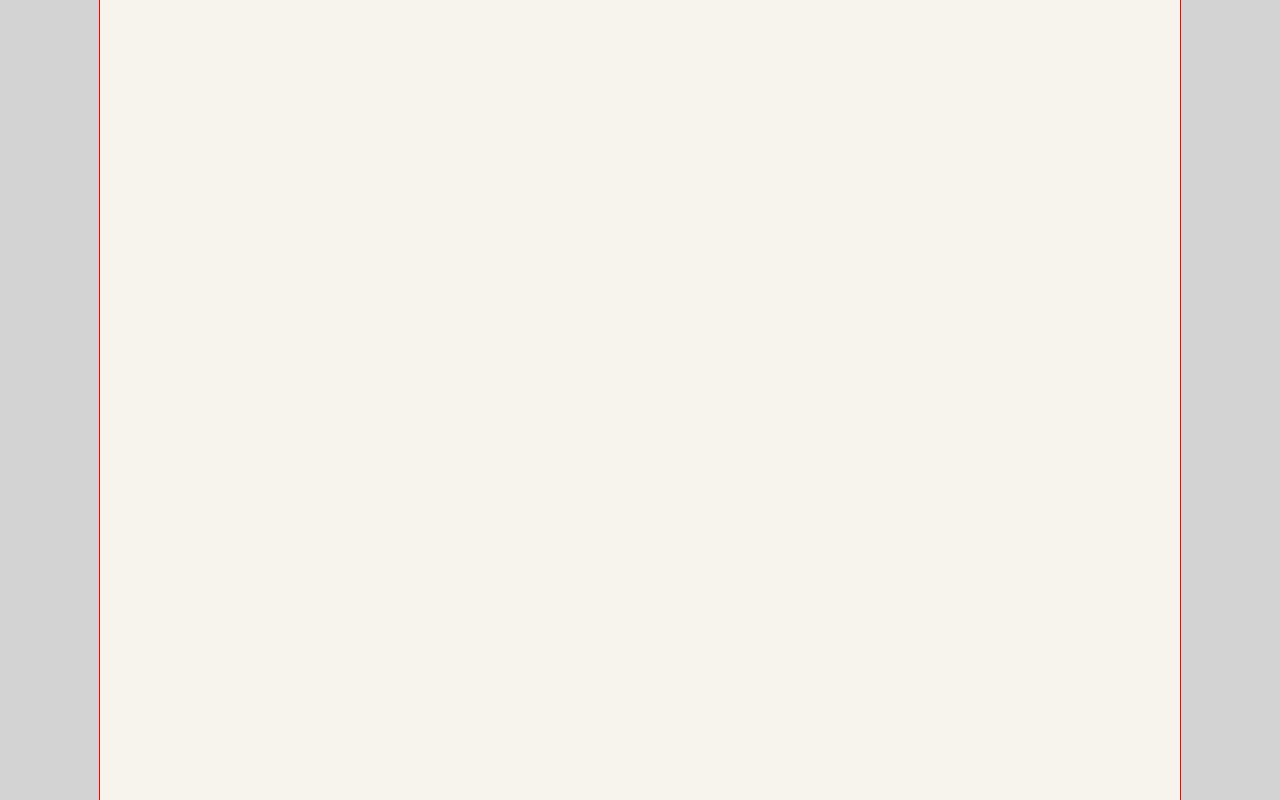
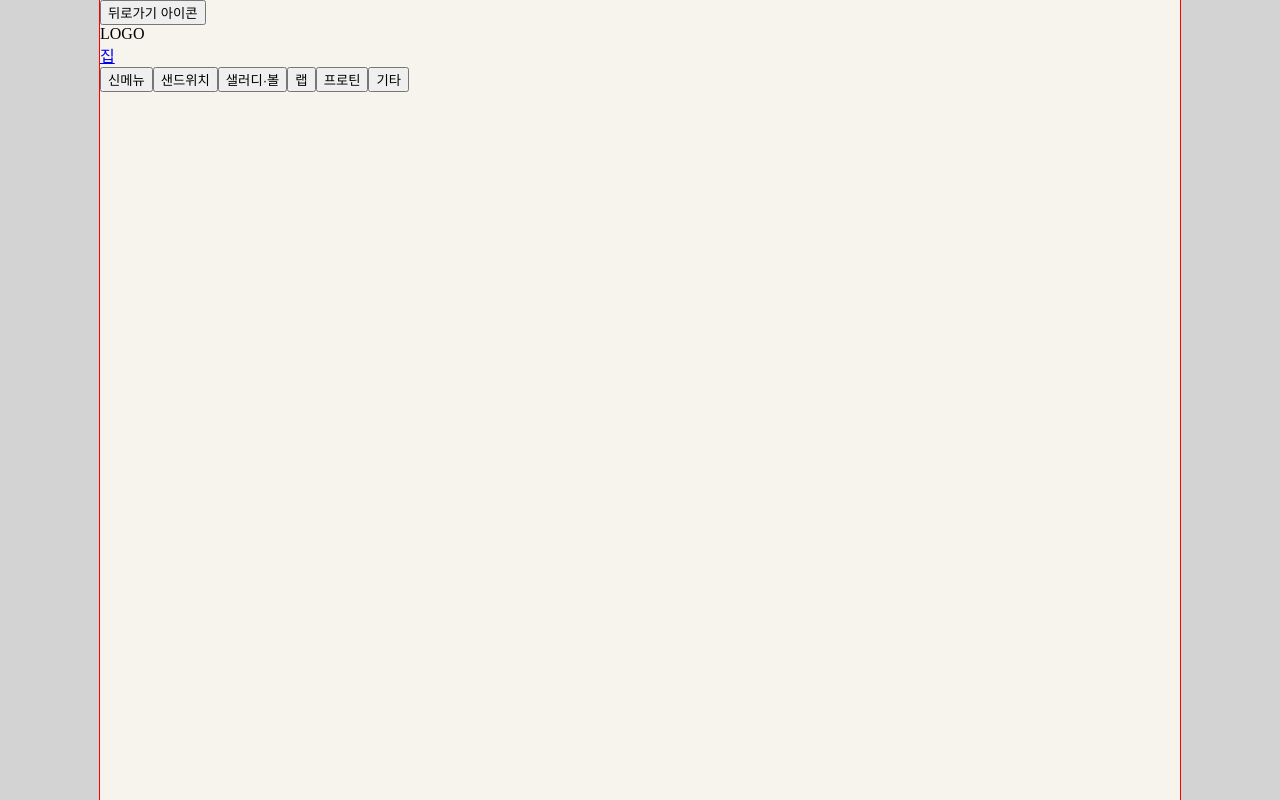
Before and after one commit to hagenie128/ASAK-Kiosk, a React (Vite) app: page /menu in a window 1280 px wide. Before the commit this address had no page. Shown: the top 800 px of the page. Built offline with nearby package versions, Linux system fonts and the light colour scheme.

Commit message:
menu_list 작업 백업

```diff
--- a/src/apps/kiosk/KioskApp.jsx
+++ b/src/apps/kiosk/KioskApp.jsx
@@ -1,5 +1,6 @@
 import { Link, NavLink, Route, Routes } from "react-router-dom";
 import HomePage from "../../pages/kiosk/HomePage.jsx";
+import MenuListPage from "../../pages/kiosk/MenuListPage.jsx";
 import "../../styles/commonStyle.css";
 
 // const screens = [
@@ -29,9 +30,7 @@ export default function KioskApp() {
     <div className="kiosk-viewport">
       <Routes>
         <Route path="/" element={<HomePage />} />
-        {/* <Route path="/menu" element={<MenuListPage />} />
-        <Route path="/cart" element={<CartPage />} />
-        <Route path="/payment" element={<PaymentPage />} /> */}
+        <Route path="/menu" element={<MenuListPage />} />
       </Routes>
     </div>
   );
--- a/src/components/kiosk/CategoryTabs.jsx
+++ b/src/components/kiosk/CategoryTabs.jsx
@@ -1 +1,25 @@
 // 학습용 자리표시자: 카테고리를 고르는 탭 UI입니다.
+import React, { useState } from "react";
+
+export default function CategoryTabs({ categories, onSelectCategory }) {
+  const [selectedId, setSelectedId] = useState(categories[0]?.categoryId);
+
+  const handleSelect = (categoryId) => {
+    setSelectedId(categoryId);
+    onSelectCategory(categoryId); // 부모에 알림
+  };
+
+  return (
+    <div className="category-tabs">
+      {categories.map((cat) => (
+        <button
+          key={cat.categoryId}
+          className={selectedId === cat.categoryId ? "active" : ""}
+          onClick={() => handleSelect(cat.categoryId)}
+        >
+          {cat.name}
+        </button>
+      ))}
+    </div>
+  );
+}
--- /dev/null
+++ b/src/components/kiosk/Header.jsx
@@ -0,0 +1,19 @@
+import React from "react";
+import { Link, useNavigate } from "react-router-dom";
+
+export default function Header() {
+  // 뒤로가기 네비게이트 적용
+  const navigate = useNavigate();
+
+  return (
+    <>
+      <header className="kiosk-header">
+        <button onClick={() => navigate(-1)}>뒤로가기 아이콘</button>
+        <div className="header-logo">LOGO</div>
+        <Link to={"/"} className="header-home">
+          집
+        </Link>
+      </header>
+    </>
+  );
+}
--- a/src/pages/kiosk/MenuListPage.jsx
+++ b/src/pages/kiosk/MenuListPage.jsx
@@ -1 +1,28 @@
-// 학습용 자리표시자: SCR-003 메뉴 목록 화면입니다.
+// 학습용 자리표시자: SCR-002 메뉴 목록 화면입니다.
+
+import Header from "@/components/kiosk/Header";
+import CategoryTabs from "@/components/kiosk/CategoryTabs";
+import React, { useState } from "react";
+import kioskMock from "../../../public/mocks/kiosk.json";
+
+export default function MenuListPage() {
+  //카테고리 데이터 연결
+  const categories = kioskMock.categories.data;
+
+  const [selectedCategoryId, setSelectedCategoryId] = useState(
+    categories[0]?.categoryId,
+  );
+
+  return (
+    <>
+      {/* 해더영역 */}
+      <Header></Header>
+      {/* 카테고리 영역 */}
+      <CategoryTabs
+        categories={categories}
+        selectedCategoryId={selectedCategoryId} // 선택한 카테고리
+        onSelectCategory={setSelectedCategoryId}
+      ></CategoryTabs>
+    </>
+  );
+}
```
Also changed, not shown: src/components/kiosk/MenuCard.jsx (+8 -0 lines).
